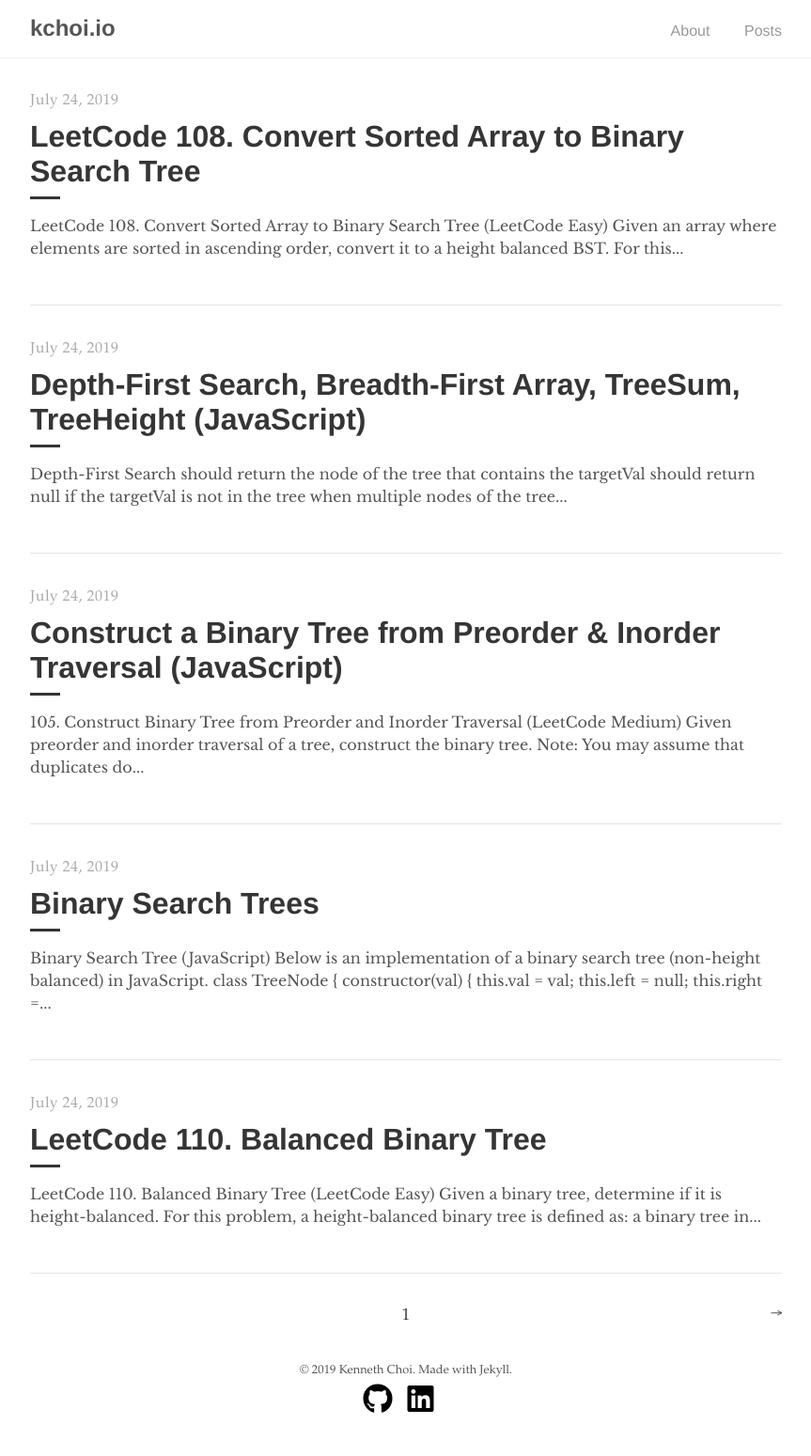
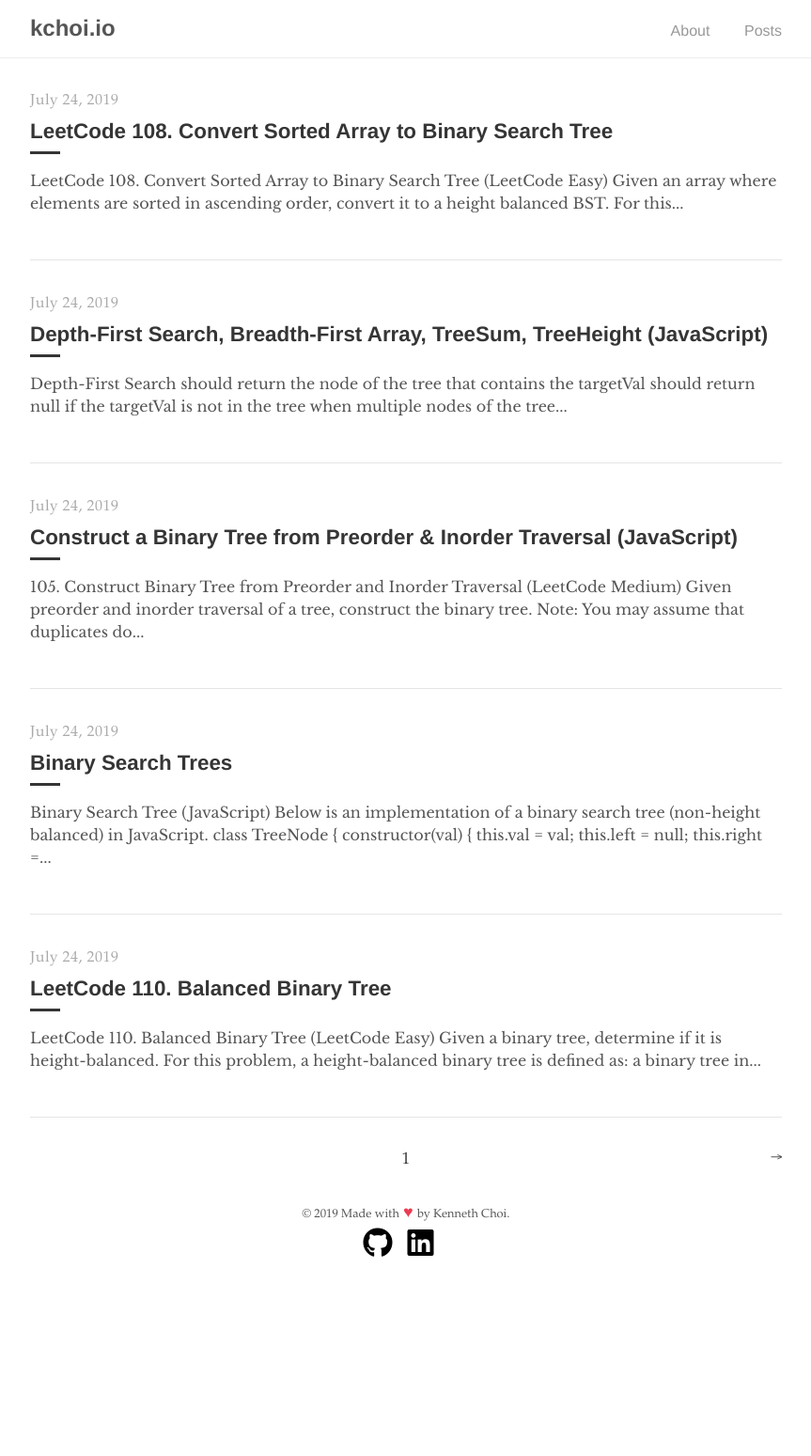
Before and after one commit to mrkchoi/kchoi.io, a Jekyll site: the page built from index.html, in a window 1280 px wide. Shown: the whole page at 94% size, without its empty margins (208-1071 px from the left). Built offline with Jekyll 4.4.1, drawn with Linux system fonts in a browser that asks for light colours; nearby versions of some CDN libraries; the list of posts is cut into pages by our own code; after the commit the page ends 1383 px from its top, so only the background shows below that.

Commit message:
Update heading style

```diff
--- a/_includes/footer.html
+++ b/_includes/footer.html
@@ -1,5 +1,5 @@
 <footer>
-  <span>&copy; <time datetime="{{ site.time }}">{{ site.time | date: '%Y' }}</time> {{ site.author.name }}. Made with Jekyll.</span>
+  <span>&copy; <time datetime="{{ site.time }}">{{ site.time | date: '%Y' }}</time> Made with <span class="footer__heart">&hearts;</span> by {{ site.author.name }}.</span>
   <div class="footer__link-container">
     <a class="link--about link--icon" href="https://www.github.com/mrkchoi" target="_blank">
       <i class="fab fa-github"></i>
--- a/_sass/tale/_catalogue.scss
+++ b/_sass/tale/_catalogue.scss
@@ -25,7 +25,7 @@
     color: $default-shade;
     display: block;
     font-family: $sans-serif;
-    font-size: 2rem;
+    font-size: 1.4rem;
     font-weight: 700;
     margin: .5rem 0;
   }
--- a/_sass/tale/_link.scss
+++ b/_sass/tale/_link.scss
@@ -25,3 +25,7 @@
   display: flex;
   justify-content: center;
 }
+
+.footer__heart {
+  color: #EA3C53;
+}
--- a/_sass/tale/_post.scss
+++ b/_sass/tale/_post.scss
@@ -23,7 +23,7 @@
   &-title {
     color: $default-shade;
     font-family: $sans-serif;
-    font-size: 2rem;
+    font-size: 1.8rem;
     margin: 1rem 0;
     text-align: center;
   }
```
